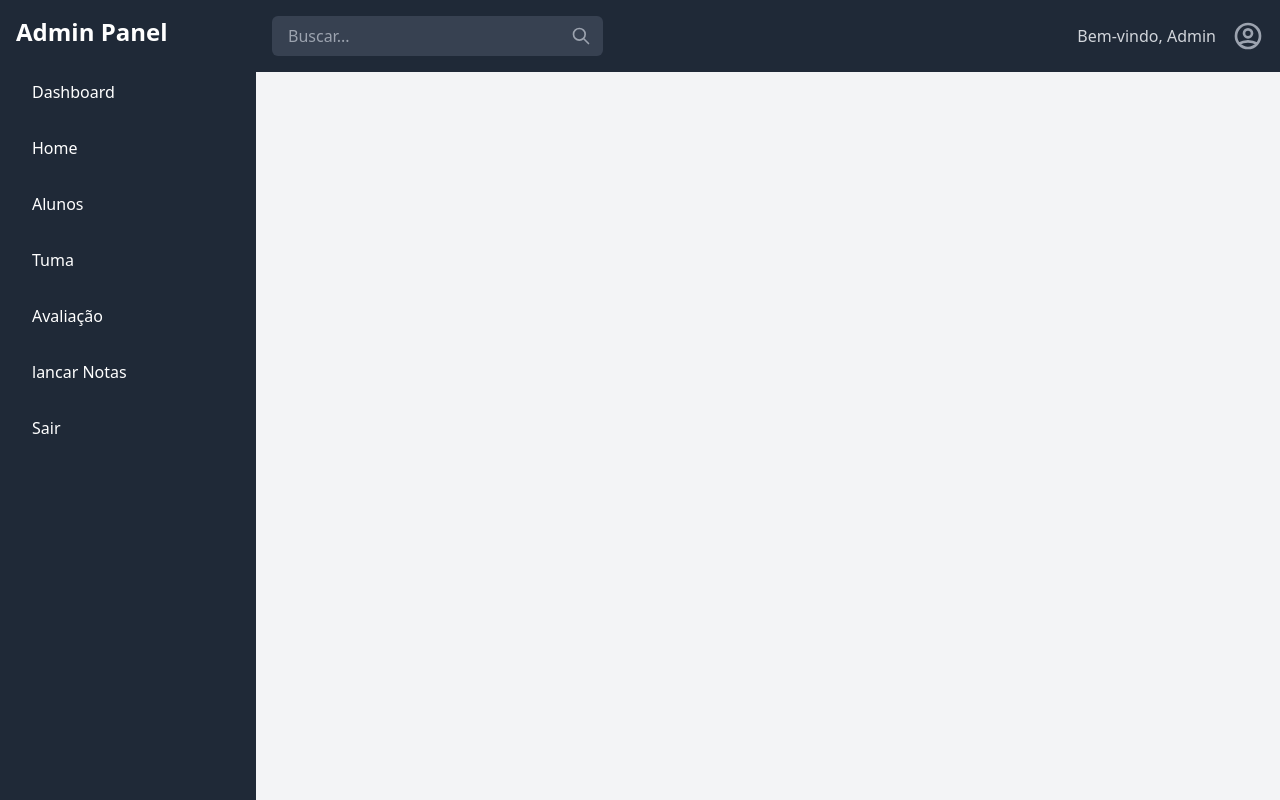
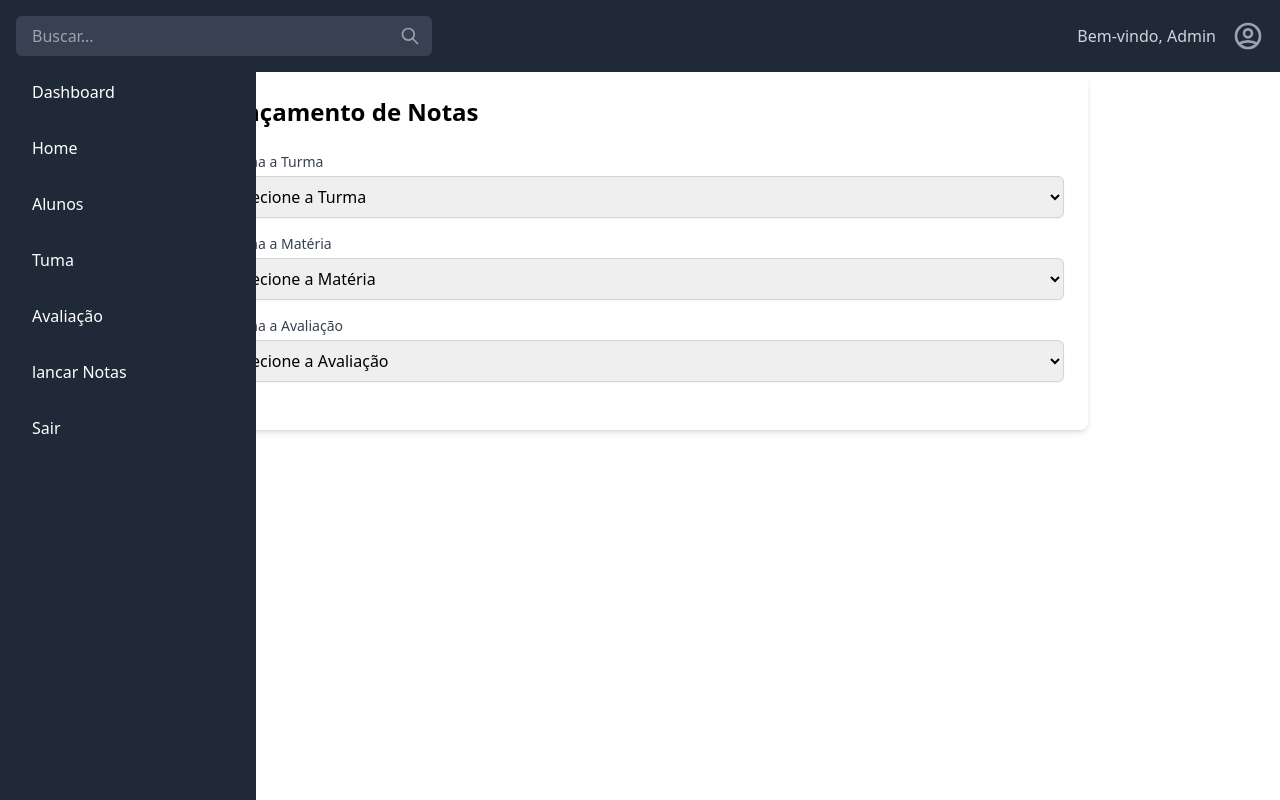
Before and after one commit to ITSimaoAbel/Hackathon-front-end, a React (Vite) app: page /notas in a window 1280 px wide. Shown: the top 800 px of the page. Built offline with nearby package versions, Linux system fonts and the light colour scheme.

Commit message:
Fix errors

```diff
--- a/src/components/dashboard/admindash.jsx
+++ b/src/components/dashboard/admindash.jsx
@@ -1,81 +1,13 @@
 import React from 'react';
-import { Link } from 'react-router-dom';
-import { SearchIcon, UserCircleIcon } from '@heroicons/react/outline';
+import { Header } from './header';
+import { Aside } from './aside';
 
 export const Dashboard = () => {
   return (
-    <div className="flex h-screen bg-gray-100">
-      {/* Sidebar */}
-      <aside className="w-64 bg-gray-800 text-white h-full fixed top-0 left-0">
-        <div className="p-4">
-          <h2 className="text-2xl font-bold mb-6">Admin Panel</h2>
-          <nav>
-            <ul>
-              <li className="mb-4">
-                <Link to="/" className="block py-2 px-4 rounded hover:bg-gray-700">
-                  Dashboard
-                </Link>
-              </li>
-              <li className="mb-4">
-                <Link to="/" className="block py-2 px-4 rounded hover:bg-gray-700">
-                  Home
-                </Link>
-              </li>
-              <li className="mb-4">
-                <Link to="/" className="block py-2 px-4 rounded hover:bg-gray-700">
-                  Alunos
-                </Link>
-              </li>
-              <li className="mb-4">
-                <Link to="/Avaliacao" className="block py-2 px-4 rounded hover:bg-gray-700">
-                  Tuma
-                </Link>
-              </li>
-              <li className="mb-4">
-                <Link to="/Avaliacao" className="block py-2 px-4 rounded hover:bg-gray-700">
-                  Avaliação
-                </Link>
-              </li>
-              <li className="mb-4">
-                <Link to="/notas" className="block py-2 px-4 rounded hover:bg-gray-700">
-                lancar Notas
-                </Link>
-              </li>
-              <li className="mb-4">
-                <Link to="/#" className="block py-2 px-4 rounded hover:bg-gray-700">
-                  Sair
-                </Link>
-              </li>
-            </ul>
-          </nav>
-        </div>
-      </aside>
+    <>
+    <Aside />
+    <Header />
+    </>
 
-      {/* Main content */}
-      <div className="flex-1 ml-64 bg-gray-100">
-        <header className="bg-gray-800 text-white p-4 flex items-center justify-between">
-          {/* Search Bar */}
-          <div className="relative w-1/3">
-            <input
-              type="text"
-              placeholder="Buscar..."
-              className="w-full py-2 px-4 rounded-md bg-gray-700 text-white placeholder-gray-400 focus:outline-none focus:ring-2 focus:ring-indigo-500"
-            />
-            <SearchIcon className="absolute right-3 top-1/2 transform -translate-y-1/2 h-5 w-5 text-gray-400" />
-          </div>
-
-          {/* User Section */}
-          <div className="flex items-center space-x-4">
-            <span className="text-gray-300">Bem-vindo, Admin</span>
-            <UserCircleIcon className="h-8 w-8 text-gray-400" />
-          </div>
-        </header>
-
-        {/* Main Content Area */}
-        <main className="p-6">
-          {/* Your main content goes here */}
-        </main>
-      </div>
-    </div>
   );
 };
--- /dev/null
+++ b/src/components/dashboard/aside.jsx
@@ -0,0 +1,53 @@
+import React from 'react'
+import { Link } from 'react-router-dom';
+
+export const Aside = () => {
+  return (
+    <>
+      <aside className="w-64 bg-gray-800 text-white h-full fixed top-0 left-0">
+        <div className="p-4">
+          <h2 className="text-2xl font-bold mb-6">Admin Panel</h2>
+          <nav>
+            <ul>
+              <li className="mb-4">
+                <Link to="/" className="block py-2 px-4 rounded hover:bg-gray-700">
+                  Dashboard
+                </Link>
+              </li>
+              <li className="mb-4">
+                <Link to="/" className="block py-2 px-4 rounded hover:bg-gray-700">
+                  Home
+                </Link>
+              </li>
+              <li className="mb-4">
+                <Link to="/" className="block py-2 px-4 rounded hover:bg-gray-700">
+                  Alunos
+                </Link>
+              </li>
+              <li className="mb-4">
+                <Link to="/Avaliacao" className="block py-2 px-4 rounded hover:bg-gray-700">
+                  Tuma
+                </Link>
+              </li>
+              <li className="mb-4">
+                <Link to="/Avaliacao" className="block py-2 px-4 rounded hover:bg-gray-700">
+                  Avaliação
+                </Link>
+              </li>
+              <li className="mb-4">
+                <Link to="/otas" className="block py-2 px-4 rounded hover:bg-gray-700">
+                lancar Notas
+                </Link>
+              </li>
+              <li className="mb-4">
+                <Link to="/#" className="block py-2 px-4 rounded hover:bg-gray-700">
+                  Sair
+                </Link>
+              </li>
+            </ul>
+          </nav>
+        </div>
+      </aside>
+    </>
+  )
+}
--- /dev/null
+++ b/src/components/dashboard/header.jsx
@@ -0,0 +1,24 @@
+import React from 'react'
+import { SearchIcon, UserCircleIcon } from '@heroicons/react/outline';
+
+export const Header = () => {
+  return (
+    <>
+      <header className="bg-gray-800 text-white p-4 flex items-center justify-between">
+          <div className="relative w-1/3">
+            <input
+              type="text"
+              placeholder="Buscar..."
+              className="w-full py-2 px-4 rounded-md bg-gray-700 text-white placeholder-gray-400 focus:outline-none focus:ring-2 focus:ring-indigo-500"
+            />
+            <SearchIcon className="absolute right-3 top-1/2 transform -translate-y-1/2 h-5 w-5 text-gray-400" />
+          </div>
+
+          <div className="flex items-center space-x-4">
+            <span className="text-gray-300">Bem-vindo, Admin</span>
+            <UserCircleIcon className="h-8 w-8 text-gray-400" />
+          </div>
+        </header>
+    </>
+  )
+}
```
